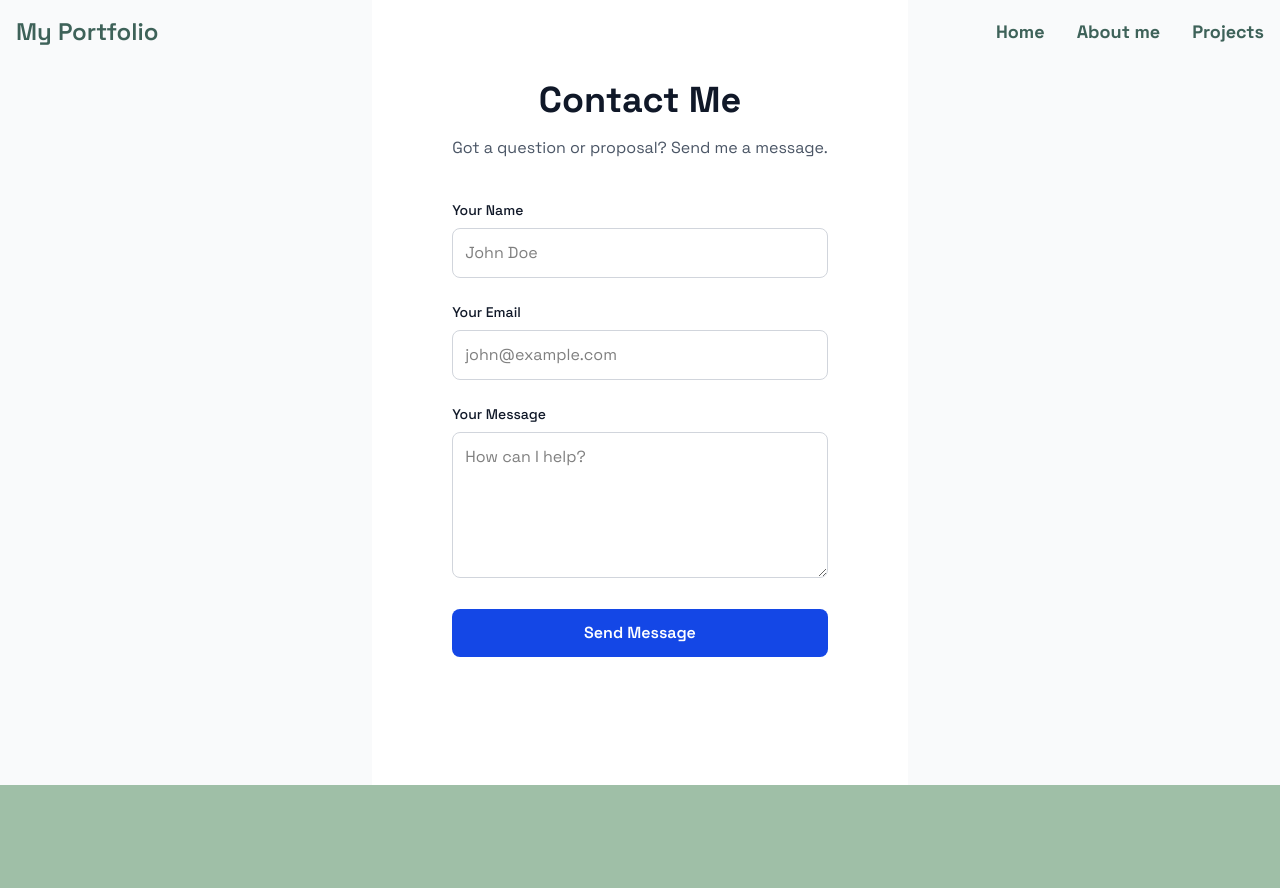
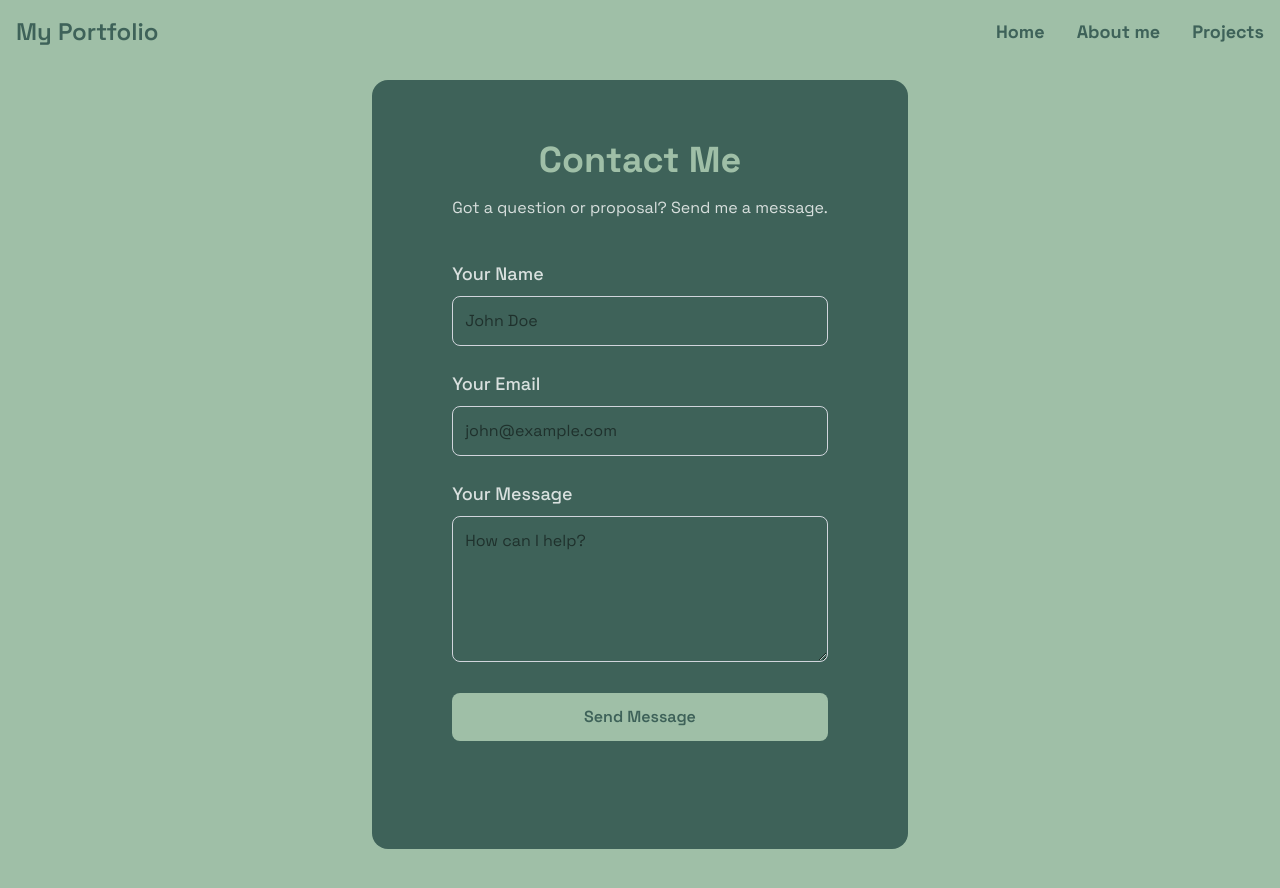
Before and after one commit to TarikKarahodzic/portfolio-website, a Next.js app: page /contact in a window 1280 px wide. Shown: the top 888 px of the page. Before the commit the page ends 800 px from the top, so only its background shows below. Built offline with nearby package versions, Linux system fonts and the light colour scheme.

Commit message:
Edited contact form

```diff
--- a/app/contact/page.tsx
+++ b/app/contact/page.tsx
@@ -2,7 +2,7 @@ import ContactSection from "../../components/ContactSection";
 
 export default function Page() {
   return (
-    <main className="min-h-[calc(100vh-64px)] flex flex-col items-center justify-center bg-gray-50 dark:bg-gray-800">
+    <main className="min-h-[calc(100vh-0px)] flex flex-col items-center justify-center px-5 py-20 sm:py-20">
       <ContactSection />
     </main>
   );
--- a/app/projects/[slug]/page.tsx
+++ b/app/projects/[slug]/page.tsx
@@ -28,7 +28,7 @@ export default async function Page(
   if (!project) return notFound();
 
   return (
-    <main className="mx-auto max-w-7xl pt-25">
+    <main className="mx-auto max-w-7xl pt-25 px-6">
       <div className="mx-auto w-full max-w-5xl">
         <h1 className="text-3xl md:text-4xl font-bold text-moss">{project.title}</h1>
         <p className="mt-2 text-charcoal">{project.description}</p>
--- a/components/ContactSection.tsx
+++ b/components/ContactSection.tsx
@@ -44,7 +44,6 @@ export default function ContactSection() {
       });
     }
   };
-
 
   const handleSubmit = async (e: React.FormEvent) => {
     e.preventDefault();
@@ -99,10 +98,10 @@ export default function ContactSection() {
   };
 
   return (
-    <section id="contact" className="bg-white dark:bg-gray-900 py-20 px-6 md:px-20">
+    <section id="contact" className="bg-moss py-15 px-6 md:px-20 rounded-2xl">
       <div className="max-w-3xl mx-auto text-center">
-        <h2 className="text-4xl font-bold text-gray-900 dark:text-white">Contact Me</h2>
-        <p className="mt-4 text-gray-600 dark:text-gray-300">
+        <h2 className="text-4xl font-bold text-accent">Contact Me</h2>
+        <p className="mt-4 text-white/80">
           Got a question or proposal? Send me a message.
         </p>
       </div>
@@ -120,7 +119,7 @@ export default function ContactSection() {
         />
 
         <div>
-          <label className="block mb-2 text-sm font-medium text-gray-900 dark:text-white">
+          <label className="block mb-2 text-lg font-medium text-white/80">
             Your Name
           </label>
           <input
@@ -135,7 +134,7 @@ export default function ContactSection() {
         </div>
 
         <div>
-          <label className="block mb-2 text-sm font-medium text-gray-900 dark:text-white">
+          <label className="block mb-2 text-lg font-medium text-white/80">
             Your Email
           </label>
           <input
@@ -151,7 +150,7 @@ export default function ContactSection() {
         </div>
 
         <div>
-          <label className="block mb-2 text-sm font-medium text-gray-900 dark:text-white">
+          <label className="block mb-2 text-lg font-medium text-white/80">
             Your Message
           </label>
           <textarea
@@ -169,7 +168,7 @@ export default function ContactSection() {
         <button
           type="submit"
           disabled={status === 'sending'}
-          className="w-full bg-blue-700 hover:bg-blue-800 disabled:opacity-60 text-white font-semibold py-3 rounded-lg transition-colors duration-300"
+          className="w-full bg-accent hover:bg-accent/80 disabled:opacity-60 text-moss font-semibold py-3 rounded-lg transition-colors duration-300"
         >
           {status === 'sending' ? 'Sending…' : 'Send Message'}
         </button>
```
